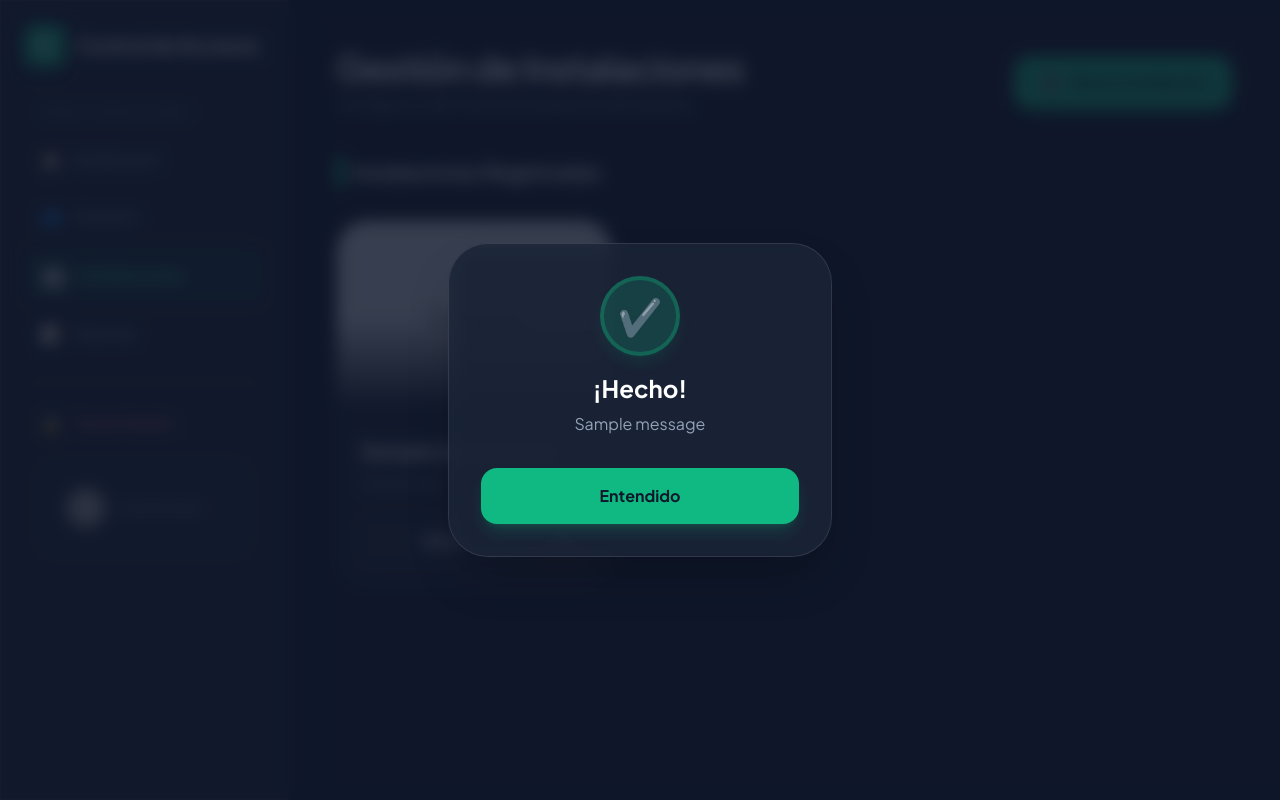
After one commit to AjaramilloRoldan/control_acceso, a Flask app: page /admin_instalaciones in a window 1280 px wide. The commit adds this page. Run offline with Flask 3, Linux system fonts and the light colour scheme; the visitor is signed in with stand-in values (Sample User, id 1); tables that the repository leaves empty or names only in its code hold one stand-in row (values such as "Sample post"); grey boxes marked "Sample" are stand-in pictures; one stand-in notice (Sample message) is shown; some libraries are stand-ins or nearby versions; grey boxes are pictures that could not be loaded.

Commit message:
Feat: Nuevo modulo de instalaciones

```diff
--- a/app.py
+++ b/app.py
@@ -1,11 +1,11 @@
-from flask import Flask, render_template, request, redirect, session, url_for, jsonify
+from flask import Flask, render_template, request, redirect, session, url_for, jsonify, flash
 import mysql.connector
-from flask import flash
 import os
 import time
 from datetime import datetime, timedelta, time as dt_time
 from flask_sqlalchemy import SQLAlchemy
 from sqlalchemy import func
+from werkzeug.utils import secure_filename
 
 # Configuración de Zona Horaria para Colombia
 os.environ['TZ'] = 'America/Bogota'
@@ -14,6 +14,15 @@ if hasattr(time, 'tzset'):
 
 app = Flask(__name__)
 app.secret_key = 'clave_secreta'
+
+# Configuración de Carga de Imágenes
+UPLOAD_FOLDER = 'static/uploads/instalaciones'
+ALLOWED_EXTENSIONS = {'png', 'jpg', 'jpeg', 'webp'}
+app.config['UPLOAD_FOLDER'] = UPLOAD_FOLDER
+os.makedirs(UPLOAD_FOLDER, exist_ok=True)
+
+def allowed_file(filename):
+    return '.' in filename and filename.rsplit('.', 1)[1].lower() in ALLOWED_EXTENSIONS
 
 # --- CONFIGURACIÓN DE BASE DE DATOS ---
 
@@ -46,16 +55,15 @@ class AccessLog(db.Model):
     __tablename__ = 'access_log'
     id = db.Column(db.Integer, primary_key=True)
     user_id = db.Column(db.Integer, db.ForeignKey('users.id'), nullable=True)
-    timestamp = db.Column(db.DateTime, default=datetime.utcnow)
+    timestamp = db.Column(db.DateTime, default=datetime.now)
     success = db.Column(db.Boolean, default=True)
 
 class Instalacion(db.Model):
     __tablename__ = 'instalaciones'
     id = db.Column(db.Integer, primary_key=True)
     nombre = db.Column(db.String(100), nullable=False)
-    descripcion = db.Column(db.Text)
-    capacidad = db.Column(db.Integer, default=1)
-    imagen = db.Column(db.String(255))
+    descripcion = db.Column(db.Text, nullable=True)
+    imagen = db.Column(db.String(255), nullable=True)
     reservas = db.relationship('Reserva', backref='instalacion', lazy=True)
 
 class Reserva(db.Model):
@@ -67,7 +75,100 @@ class Reserva(db.Model):
     hora_inicio = db.Column(db.Time, nullable=False)
     hora_fin = db.Column(db.Time, nullable=False)
     estado = db.Column(db.String(20), default='activa')
-    created_at = db.Column(db.DateTime, default=datetime.utcnow)
+
+# --- RUTAS ADMINISTRATIVAS DE INSTALACIONES ---
+
+@app.route('/admin_instalaciones')
+def admin_instalaciones():
+    if session.get('role') != 'admin': return redirect(url_for('login'))
+    todas = Instalacion.query.all()
+    return render_template('admin_instalaciones.html', instalaciones=todas, admin_name=session.get('name'))
+
+@app.route('/crear_instalacion', methods=['POST'])
+def crear_instalacion():
+    if session.get('role') != 'admin': return jsonify({"error": "No autorizado"}), 403
+
+    nombre = request.form.get('nombre')
+    descripcion = request.form.get('descripcion')
+    file = request.files.get('imagen')
+
+    filename = None
+    if file and allowed_file(file.filename):
+        filename = secure_filename(f"{datetime.now().timestamp()}_{file.filename}")
+        file.save(os.path.join(app.config['UPLOAD_FOLDER'], filename))
+
+    nueva = Instalacion(nombre=nombre, descripcion=descripcion, imagen=filename)
+    db.session.add(nueva)
+    db.session.commit()
+    flash('Instalación creada con éxito', 'success')
+    return redirect(url_for('admin_instalaciones'))
+
+@app.route('/editar_instalacion/<int:id>', methods=['POST'])
+def editar_instalacion(id):
+    if session.get('role') != 'admin': return redirect(url_for('login'))
+    inst = Instalacion.query.get_or_404(id)
+
+    inst.nombre = request.form.get('nombre')
+    inst.descripcion = request.form.get('descripcion')
+
+    file = request.files.get('imagen')
+    if file and allowed_file(file.filename):
+        # Eliminar imagen anterior si existe
+        if inst.imagen:
+            old_path = os.path.join(app.config['UPLOAD_FOLDER'], inst.imagen)
+            if os.path.exists(old_path): os.remove(old_path)
+
+        filename = secure_filename(f"{datetime.now().timestamp()}_{file.filename}")
+        file.save(os.path.join(app.config['UPLOAD_FOLDER'], filename))
+        inst.imagen = filename
+
+    db.session.commit()
+    flash('Instalación actualizada', 'success')
+    return redirect(url_for('admin_instalaciones'))
+
+@app.route('/eliminar_instalacion/<int:id>')
+def eliminar_instalacion(id):
+    if session.get('role') != 'admin':
+        return redirect(url_for('login'))
+
+    inst = Instalacion.query.get_or_404(id)
+
+    try:
+        # Borrar la imagen del servidor si existe
+        if inst.imagen:
+            path = os.path.join(app.config['UPLOAD_FOLDER'], inst.imagen)
+            if os.path.exists(path):
+                os.remove(path)
+
+        # Borrar de la base de datos
+        db.session.delete(inst)
+        db.session.commit()
+
+        # Lanzar el mensaje de éxito
+        flash('Instalación eliminada correctamente', 'success')
+
+    except Exception as e:
+        db.session.rollback()
+        flash(f'Error al eliminar: {str(e)}', 'error')
+
+    return redirect(url_for('admin_instalaciones'))
+    if session.get('role') != 'admin': return redirect(url_for('login'))
+    inst = Instalacion.query.get_or_404(id)
+    if inst.imagen:
+        path = os.path.join(app.config['UPLOAD_FOLDER'], inst.imagen)
+        if os.path.exists(path): os.remove(path)
+    db.session.delete(inst)
+    db.session.commit()
+    return redirect(url_for('admin_instalaciones'))
+    if session.get('role') != 'admin': return redirect(url_for('login'))
+    inst = Instalacion.query.get_or_404(id)
+    if inst.imagen:
+        path = os.path.join(app.config['UPLOAD_FOLDER'], inst.imagen)
+        if os.path.exists(path): os.remove(path)
+    db.session.delete(inst)
+    db.session.commit()
+    flash('Instalación eliminada', 'success')
+    return redirect(url_for('admin_instalaciones'))
 
 # --- RUTAS DE NAVEGACIÓN BÁSICA ---
 
@@ -239,7 +340,7 @@ def get_stats():
         "eficiencia_labels": eficiencia_labels, "success_by_inst": success_by_inst, "fail_by_inst": fail_by_inst
     })
 
-# --- GESTIÓN DE USUARIOS (CRUD COMPLETO) ---
+# --- GESTIÓN DE USUARIOS (CRUD) ---
 
 @app.route('/usuarios')
 def usuarios():
@@ -296,14 +397,13 @@ def editar_usuario(id):
 
     return render_template('editar_usuario.html', usuario=usuario)
 
-# --- En tu archivo app.py ---
+# --- Eliminar Usuario ---
 
 @app.route('/eliminar_usuario/<int:id>', methods=['GET', 'POST'])
 def eliminar_usuario(id):
     usuario_objeto = User.query.get_or_404(id)
 
     try:
-        # Eliminar registros asociados en AccessLog para evitar errores de llave foránea
         AccessLog.query.filter_by(user_id=id).delete()
 
         db.session.delete(usuario_objeto)
--- /dev/null
+++ b/templates/admin_instalaciones.html
@@ -0,0 +1,291 @@
+<!DOCTYPE html>
+<html lang="es">
+<head>
+    <meta charset="UTF-8" />
+    <meta name="viewport" content="width=device-width, initial-scale=1" />
+    <title>Gestión de Instalaciones - Control Acceso</title>
+    <link rel="icon" href="/static/pestana.png">
+    <script src="https://cdn.tailwindcss.com"></script>
+    <link href="https://fonts.googleapis.com/css2?family=Plus+Jakarta+Sans:wght@300;400;500;600;700&display=swap" rel="stylesheet">
+    <script>
+        tailwind.config = {
+            theme: {
+                extend: {
+                    fontFamily: { sans: ['Plus Jakarta Sans', 'sans-serif'] },
+                    colors: { dark: { 900: '#0f172a', 800: '#1e293b', 700: '#334155' } }
+                }
+            }
+        }
+    </script>
+    <style>
+        .glass { background: rgba(30, 41, 59, 0.7); backdrop-filter: blur(12px); border: 1px solid rgba(255,255,255,0.1); }
+        .modal-blur { backdrop-filter: blur(8px); background: rgba(15, 23, 42, 0.8); }
+        .inst-card:hover { transform: translateY(-5px); box-shadow: 0 20px 25px -5px rgba(0, 0, 0, 0.3); }
+    </style>
+</head>
+<body class="bg-dark-900 text-slate-200 min-h-screen flex flex-col md:flex-row font-sans">
+
+   <aside class="w-full md:w-72 glass flex flex-col justify-between md:min-h-screen shadow-2xl relative z-20">
+    <div class="p-4 lg:p-6"> <div class="flex items-center gap-3 mb-10">
+            <div class="w-10 h-10 bg-emerald-500 rounded-lg flex items-center justify-center shadow-lg shadow-emerald-500/20 flex-shrink-0">
+                <span class="text-white font-bold text-xl">C</span>
+            </div>
+            <h3 class="text-lg lg:text-xl font-bold text-white tracking-tight whitespace-nowrap">Control de Accesos</h3>
+        </div>
+
+        <nav class="flex flex-col gap-2">
+            <p class="text-[10px] uppercase tracking-widest text-slate-500 font-bold mb-2 ml-4">Módulo Instalaciones</p>
+
+            <a href="/dashboard" class="flex items-center gap-3 px-4 py-3 text-slate-400 hover:bg-slate-800 hover:text-white rounded-xl font-medium transition-all group">
+                <span class="group-hover:scale-110 transition-transform">🏠</span> Dashboard
+            </a>
+
+            <a href="/usuarios" class="flex items-center gap-3 px-4 py-3 text-slate-400 hover:bg-slate-800 hover:text-white rounded-xl font-medium transition-all group">
+                <span class="group-hover:scale-110 transition-transform">👥</span> Usuarios
+            </a>
+
+            <a href="/admin_instalaciones" class="flex items-center gap-3 px-4 py-3 bg-emerald-500/10 text-emerald-400 rounded-xl font-semibold border border-emerald-500/20 transition-all">
+                <span class="text-lg scale-110">🏢</span>
+                <span class="tracking-wide">Instalaciones</span>
+            </a>
+
+            <a href="/historial" class="flex items-center gap-3 px-4 py-3 text-slate-400 hover:bg-slate-800 hover:text-white rounded-xl font-medium transition-all group">
+                <span class="group-hover:scale-110 transition-transform">📝</span> Historial
+            </a>
+
+            <div class="mt-4 pt-4 border-t border-white/5">
+                <a href="/logout" class="flex items-center gap-3 px-4 py-3 text-red-400 hover:bg-red-500/10 rounded-xl font-medium transition-all group">
+                    <span class="group-hover:rotate-12 transition-transform">🔒</span> Cerrar Sesión
+                </a>
+            </div>
+        </nav>
+
+     <div class="p-6 m-4 glass rounded-2xl flex items-center gap-4">
+            <img src="https://cdn-icons-png.flaticon.com/512/1946/1946429.png" class="w-10 h-10 rounded-full border border-slate-600">
+            <div class="overflow-hidden">
+                <p class="text-xs text-slate-400 truncate">{{ admin_name }}</p>
+            </div>
+    </div>
+</aside>
+
+    <main class="flex-grow p-6 md:p-10 lg:p-12 overflow-y-auto">
+        <div class="max-w-7xl mx-auto">
+            <header class="flex flex-col md:flex-row md:items-center justify-between gap-4 mb-10">
+                <div>
+                    <h1 class="text-4xl font-extrabold text-white tracking-tight">Gestión de Instalaciones</h1>
+                    <p class="text-slate-400 mt-1">Configura y administra los espacios del sistema.</p>
+                </div>
+                <button onclick="openModal('create')" class="px-6 py-3 bg-emerald-500 hover:bg-emerald-400 text-slate-900 rounded-2xl font-bold transition-all shadow-lg shadow-emerald-500/20 flex items-center gap-2">
+                    <span class="text-xl">➕</span> Nueva Instalación
+                </button>
+            </header>
+
+                <div class="flex items-center justify-between mb-8">
+                    <h2 class="text-xl font-bold text-white flex items-center gap-2">
+                        <span class="w-2 h-8 bg-emerald-500 rounded-full"></span>
+                        Instalaciones Registradas
+                    </h2>
+                </div>
+
+            <div class="grid grid-cols-1 sm:grid-cols-2 lg:grid-cols-3 gap-8">
+                {% for inst in instalaciones %}
+                <div class="glass inst-card rounded-[2rem] overflow-hidden border border-white/5 transition-all duration-300">
+                    <div class="h-48 w-full relative">
+                        {% if inst.imagen %}
+                            {% if inst.imagen.startswith('http') or inst.imagen.startswith('/static') %}
+                                <img src="{{ inst.imagen }}" class="w-full h-full object-cover">
+                            {% else %}
+                                <img src="{{ url_for('static', filename='uploads/instalaciones/' + inst.imagen) }}" class="w-full h-full object-cover">
+                            {% endif %}
+                        {% else %}
+                            <div class="w-full h-full bg-slate-800 flex items-center justify-center text-slate-600 italic">Sin Imagen</div>
+                        {% endif %}
+                        <div class="absolute inset-0 bg-gradient-to-t from-dark-900 via-transparent to-transparent"></div>
+                    </div>
+                    <div class="p-6">
+                        <h3 class="text-xl font-bold text-white mb-2">{{ inst.nombre }}</h3>
+                        <p class="text-slate-400 text-sm line-clamp-2 mb-6">{{ inst.descripcion }}</p>
+                        <div class="flex gap-3">
+                            <button onclick="openModal('edit', '{{ inst.id }}', '{{ inst.nombre }}', '{{ inst.descripcion }}', '{{ inst.imagen }}')"
+                                    class="flex-1 bg-slate-800 hover:bg-slate-700 text-white font-bold py-3 rounded-xl transition-all border border-white/5 text-sm">
+                                Editar
+                            </button>
+                            <button onclick="openDeleteModal('/eliminar_instalacion/{{ inst.id }}')"
+                                    class="px-4 bg-red-500/10 hover:bg-red-500/20 text-red-400 rounded-xl flex items-center justify-center transition-all">
+                                🗑️
+                            </button>
+                        </div>
+                    </div>
+                </div>
+                {% endfor %}
+            </div>
+        </div>
+    </main>
+
+    <div id="instModal" class="fixed inset-0 z-50 hidden flex items-center justify-center p-4 modal-blur">
+        <div class="glass w-full max-w-lg rounded-[2.5rem] shadow-2xl overflow-hidden border border-white/10">
+            <div class="p-8">
+                <div class="flex justify-between items-center mb-8">
+                    <h2 id="modalTitle" class="text-2xl font-bold text-white tracking-tight">Nueva Instalación</h2>
+                    <button onclick="closeModal()" class="text-slate-500 hover:text-white transition-colors text-2xl">&times;</button>
+                </div>
+
+                <form id="instForm" method="POST" enctype="multipart/form-data" class="space-y-6">
+                    <div>
+                        <label class="block text-xs font-bold uppercase tracking-widest text-slate-500 mb-2 ml-1">Nombre</label>
+                        <input type="text" name="nombre" id="formNombre" required class="w-full bg-dark-900/50 border border-white/5 rounded-2xl px-5 py-4 text-white focus:outline-none focus:border-emerald-500/50 transition-all">
+                    </div>
+                    <div>
+                        <label class="block text-xs font-bold uppercase tracking-widest text-slate-500 mb-2 ml-1">Descripción</label>
+                        <textarea name="descripcion" id="formDesc" rows="3" class="w-full bg-dark-900/50 border border-white/5 rounded-2xl px-5 py-4 text-white focus:outline-none focus:border-emerald-500/50 transition-all resize-none"></textarea>
+                    </div>
+                    <div>
+                        <label class="block text-xs font-bold uppercase tracking-widest text-slate-500 mb-2 ml-1">Imagen</label>
+                        <div class="flex flex-col gap-4">
+                            <div id="previewContainer" class="hidden h-32 w-full rounded-2xl overflow-hidden border border-white/10 relative">
+                                <img id="imagePreview" src="#" class="w-full h-full object-cover">
+                                <button type="button" onclick="removeImage()" class="absolute top-2 right-2 bg-red-500 text-white w-6 h-6 rounded-full text-xs">×</button>
+                            </div>
+                            <input type="file" name="imagen" id="formImagen" accept="image/*" class="w-full text-sm text-slate-400 file:mr-4 file:py-2 file:px-4 file:rounded-full file:border-0 file:text-sm file:font-bold file:bg-emerald-500/10 file:text-emerald-400 hover:file:bg-emerald-500/20 cursor-pointer">
+                        </div>
+                    </div>
+                    <div class="pt-4">
+                        <button type="submit" class="w-full bg-emerald-500 hover:bg-emerald-400 text-slate-900 font-bold py-4 rounded-2xl transition-all shadow-lg shadow-emerald-500/20">Guardar Cambios</button>
+                    </div>
+                </form>
+            </div>
+        </div>
+    </div>
+
+    <div id="notificationModal" class="fixed inset-0 z-[60] hidden flex items-center justify-center p-4 modal-blur">
+        <div class="glass w-full max-w-sm rounded-[2.5rem] shadow-2xl overflow-hidden border border-white/10 p-8 text-center">
+            <div id="notifIcon" class="w-20 h-20 mx-auto mb-4 rounded-full flex items-center justify-center text-4xl"></div>
+            <h2 id="notifTitle" class="text-2xl font-bold text-white mb-2"></h2>
+            <p id="notifMessage" class="text-slate-400 mb-8"></p>
+            <button onclick="closeNotification()" class="w-full bg-emerald-500 hover:bg-emerald-400 text-slate-900 font-bold py-4 rounded-2xl transition-all shadow-lg shadow-emerald-500/20">Entendido</button>
+        </div>
+    </div>
+
+    <div id="deleteConfirmModal" class="fixed inset-0 z-[70] hidden flex items-center justify-center p-4 modal-blur">
+        <div class="glass w-full max-w-sm rounded-[2.5rem] shadow-2xl overflow-hidden border border-white/10 p-8 text-center">
+            <div class="w-20 h-20 mx-auto mb-4 rounded-full flex items-center justify-center text-4xl bg-red-500/20 text-red-500 border-4 border-red-500/30 shadow-lg shadow-red-500/10">
+                ⚠️
+            </div>
+            <h2 class="text-2xl font-bold text-white mb-2">¿Estás seguro?</h2>
+            <p class="text-slate-400 mb-8">Esta acción eliminará la instalación permanentemente y no se puede deshacer.</p>
+
+            <div class="flex gap-3">
+                <button onclick="closeDeleteModal()" class="flex-1 bg-slate-800 hover:bg-slate-700 text-white font-bold py-4 rounded-2xl transition-all">
+                    Cancelar
+                </button>
+                <a id="confirmDeleteBtn" href="#" class="flex-1 bg-red-500 hover:bg-red-400 text-white font-bold py-4 rounded-2xl transition-all shadow-lg shadow-red-500/20 flex items-center justify-center text-center">
+                    Eliminar
+                </a>
+            </div>
+        </div>
+    </div>
+
+    <script>
+        const modal = document.getElementById('instModal');
+        const form = document.getElementById('instForm');
+        const imgInput = document.getElementById('formImagen');
+        const preview = document.getElementById('imagePreview');
+        const previewContainer = document.getElementById('previewContainer');
+
+        // Lógica de Formularios Crear/Editar
+        function openModal(mode, id = '', nombre = '', desc = '', img = '') {
+            modal.classList.remove('hidden');
+            modal.classList.add('flex');
+            if (mode === 'create') {
+                document.getElementById('modalTitle').innerText = 'Nueva Instalación';
+                form.action = '/crear_instalacion';
+                form.reset();
+                removeImage();
+            } else {
+                document.getElementById('modalTitle').innerText = 'Editar Instalación';
+                form.action = `/editar_instalacion/${id}`;
+                document.getElementById('formNombre').value = nombre;
+                document.getElementById('formDesc').value = desc;
+                if(img && img !== 'None' && img !== '') {
+                    let imgSrc = (img.startsWith('http') || img.startsWith('/static')) ? img : `/static/uploads/instalaciones/${img}`;
+                    showPreview(imgSrc);
+                } else {
+                    removeImage();
+                }
+            }
+        }
+
+        function closeModal() {
+            modal.classList.add('hidden');
+            modal.classList.remove('flex');
+        }
+
+        // Previsualización de Imágenes
+        imgInput.onchange = function() {
+            const [file] = imgInput.files;
+            if (file) showPreview(URL.createObjectURL(file));
+        };
+
+        function showPreview(src) {
+            preview.src = src;
+            previewContainer.classList.remove('hidden');
+        }
+
+        function removeImage() {
+            imgInput.value = "";
+            previewContainer.classList.add('hidden');
+            preview.src = "#";
+        }
+
+        function showNotification(category, message) {
+            const notifModal = document.getElementById('notificationModal');
+            const notifIcon = document.getElementById('notifIcon');
+            const notifTitle = document.getElementById('notifTitle');
+            const notifMessage = document.getElementById('notifMessage');
+
+            if (category === 'success') {
+                notifIcon.innerHTML = '✔️';
+                notifIcon.className = "w-20 h-20 mx-auto mb-4 rounded-full flex items-center justify-center text-4xl bg-emerald-500/20 text-emerald-500 border-4 border-emerald-500/30 shadow-lg shadow-emerald-500/10";
+                notifTitle.innerText = "¡Hecho!";
+            } else {
+                notifIcon.innerHTML = '❌';
+                notifIcon.className = "w-20 h-20 mx-auto mb-4 rounded-full flex items-center justify-center text-4xl bg-red-500/20 text-red-500 border-4 border-red-500/30 shadow-lg shadow-red-500/10";
+                notifTitle.innerText = "Error";
+            }
+            notifMessage.innerText = message;
+            notifModal.classList.remove('hidden');
+            notifModal.classList.add('flex');
+        }
+
+        function closeNotification() {
+            document.getElementById('notificationModal').classList.add('hidden');
+            document.getElementById('notificationModal').classList.remove('flex');
+        }
+
+        // Lógica del Modal de Eliminación
+        function openDeleteModal(url) {
+            const deleteModal = document.getElementById('deleteConfirmModal');
+            const confirmBtn = document.getElementById('confirmDeleteBtn');
+            confirmBtn.href = url;
+            deleteModal.classList.remove('hidden');
+            deleteModal.classList.add('flex');
+        }
+
+        function closeDeleteModal() {
+            const deleteModal = document.getElementById('deleteConfirmModal');
+            deleteModal.classList.add('hidden');
+            deleteModal.classList.remove('flex');
+        }
+
+        window.onload = () => {
+            {% with messages = get_flashed_messages(with_categories=true) %}
+              {% if messages %}
+                {% for category, message in messages %}
+                    showNotification('{{ category }}', '{{ message }}');
+                {% endfor %}
+              {% endif %}
+            {% endwith %}
+        }
+    </script>
+</body>
+</html>
--- a/templates/historial.html
+++ b/templates/historial.html
@@ -208,12 +208,16 @@
             </div>
 
             <nav class="flex flex-col gap-2">
-                <p class="text-[10px] uppercase tracking-widest text-slate-500 font-bold mb-2 ml-4">Menú Principal</p>
+                <p class="text-[10px] uppercase tracking-widest text-slate-500 font-bold mb-2 ml-4">Módulo Historial</p>
                 <a href="/dashboard" class="flex items-center gap-3 px-4 py-3 text-slate-400 hover:bg-slate-800 hover:text-white rounded-xl font-medium transition-all group">
                     <span class="group-hover:scale-110 transition-transform">🏠</span> Dashboard
                 </a>
                 <a href="/usuarios" class="flex items-center gap-3 px-4 py-3 text-slate-400 hover:bg-slate-800 hover:text-white rounded-xl font-medium transition-all group">
                     <span class="group-hover:scale-110 transition-transform">👥</span> Usuarios
+                </a>
+                <a href="/admin_instalaciones" class="flex items-center gap-3 px-4 py-3 text-slate-400 hover:bg-slate-800 hover:text-white rounded-xl font-medium transition-all group">
+                    <span class="text-lg group-hover:scale-110 transition-transform">🏢</span>
+                    <span class="tracking-wide">Instalaciones</span>
                 </a>
                 <a href="/historial" class="flex items-center gap-3 px-4 py-3 bg-emerald-500/10 text-emerald-400 rounded-xl font-semibold border border-emerald-500/20">
                     <span class="scale-110">📝</span> Historial
--- a/templates/usuarios.html
+++ b/templates/usuarios.html
@@ -59,13 +59,17 @@
             </div>
 
             <nav class="flex flex-col gap-2">
-                <p class="text-[10px] uppercase tracking-widest text-slate-500 font-bold mb-2 ml-4">Menú Principal</p>
+                <p class="text-[10px] uppercase tracking-widest text-slate-500 font-bold mb-2 ml-4">Módulo Usuarios</p>
                 <a href="/dashboard" class="flex items-center gap-3 px-4 py-3 text-slate-400 hover:bg-slate-800 hover:text-white rounded-xl font-medium transition-all group">
                     <span class="group-hover:scale-110 transition-transform">🏠</span> Dashboard
                 </a>
                 <a href="/usuarios" class="flex items-center gap-3 px-4 py-3 bg-emerald-500/10 text-emerald-400 rounded-xl font-semibold border border-emerald-500/20 transition-all">
                     <span class="scale-110">👥</span> Usuarios
                 </a>
+                <a href="/admin_instalaciones" class="flex items-center gap-3 px-4 py-3 text-slate-400 hover:bg-slate-800 hover:text-white rounded-xl font-medium transition-all group">
+                <span class="text-lg group-hover:scale-110 transition-transform">🏢</span>
+                <span class="tracking-wide">Instalaciones</span>
+            </a>
                 <a href="/historial" class="flex items-center gap-3 px-4 py-3 text-slate-400 hover:bg-slate-800 hover:text-white rounded-xl font-medium transition-all group">
                     <span class="group-hover:scale-110 transition-transform">📝</span> Historial
                 </a>
```
Also changed, not shown: templates/agregar_instalacion.html (added, +65 -0 lines), templates/dashboard.html (+5 -2 lines).
